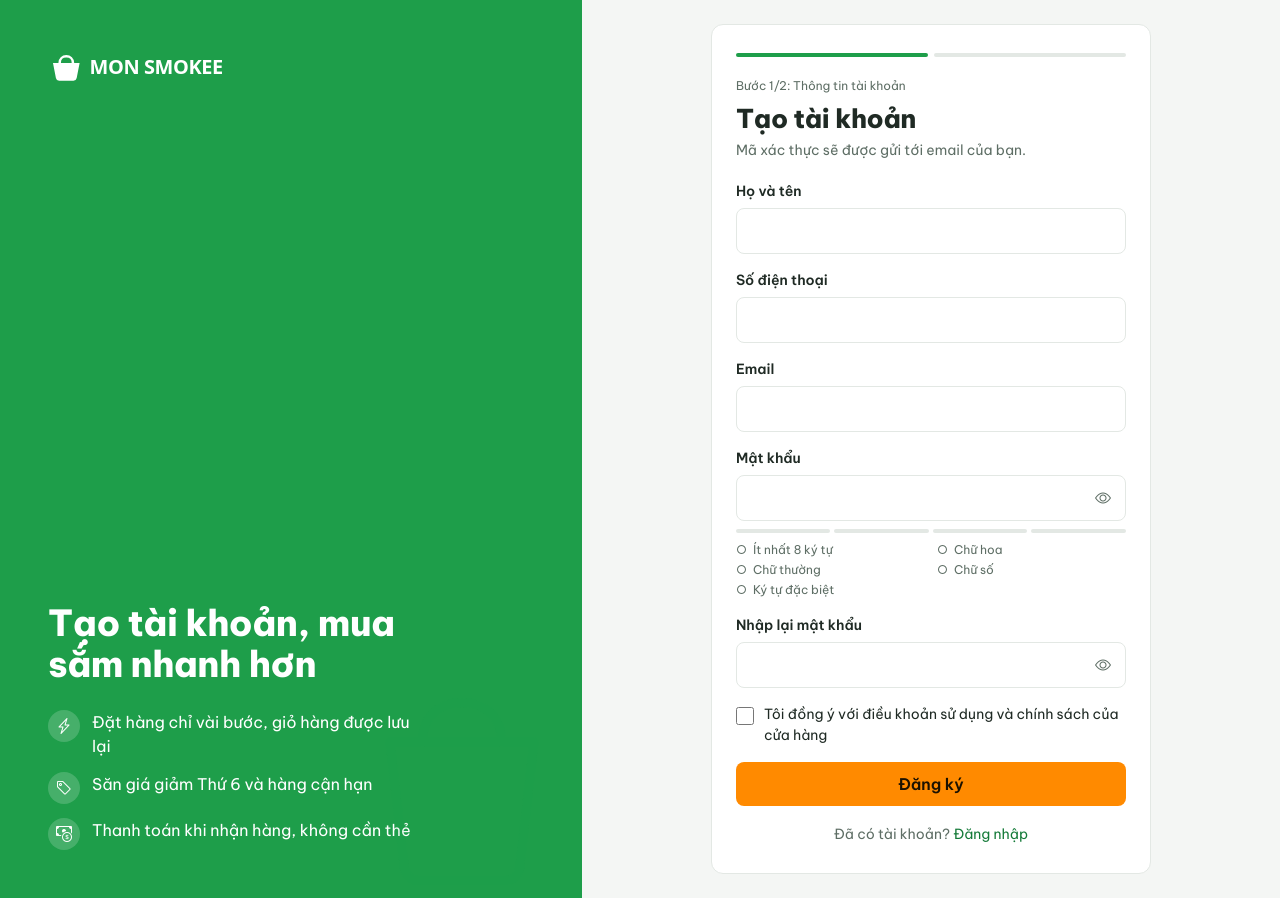
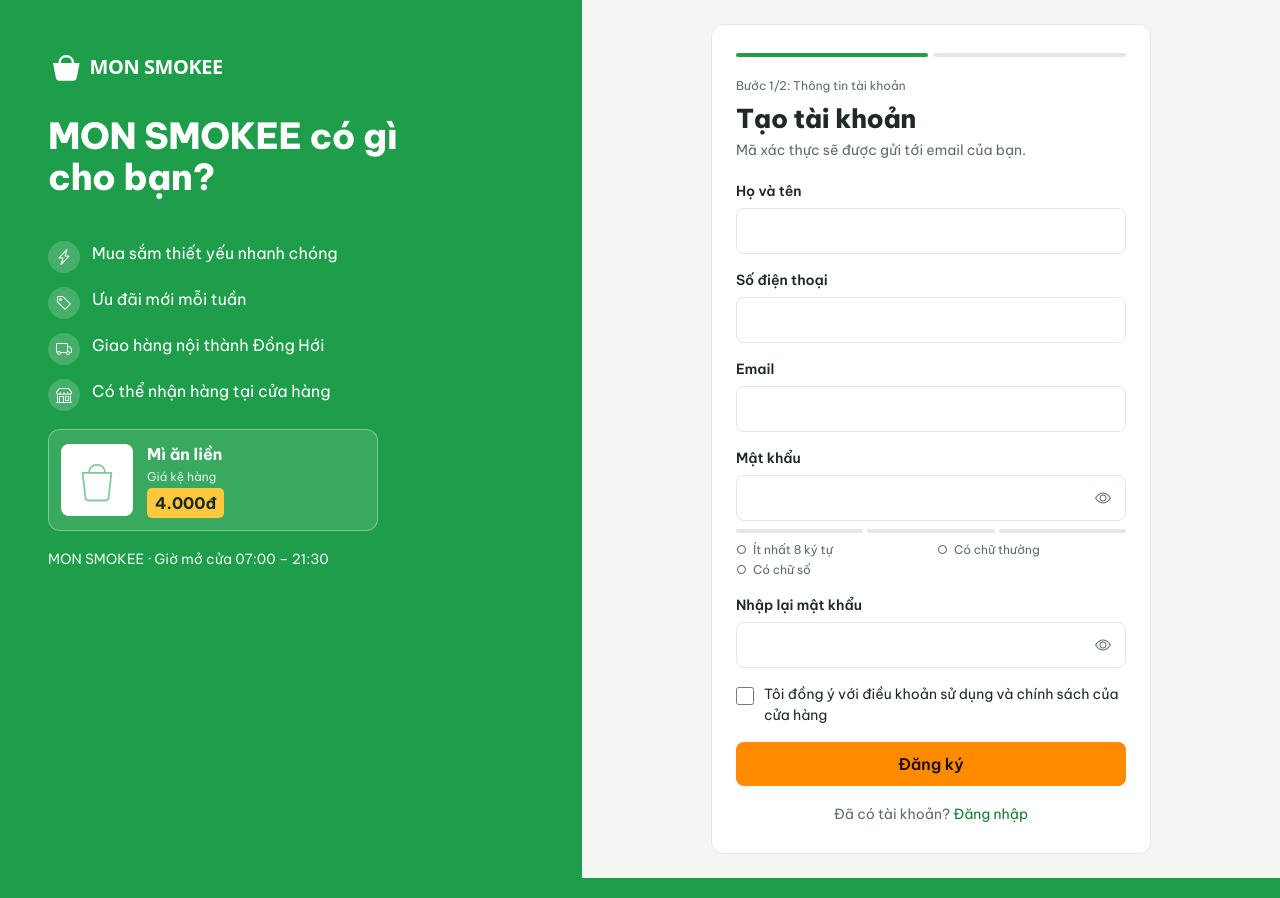
Before and after one commit to Monking-crypto/monsmokee-shop, a PHP site: page /dang-ky.html in a window 1280 px wide. Run offline with PHP 8.4, Linux system fonts and the light colour scheme.

Commit message:
YC6: cập nhật đăng ký và xác thực OTP
Co-authored-by: Copilot <223556219+Copilot@users.noreply.github.com>

```diff
--- a/frontend/assets/css/auth.css
+++ b/frontend/assets/css/auth.css
@@ -1,7 +1,7 @@
 /* auth.css - đăng nhập, đăng ký, quên mật khẩu */
 .auth{min-height:100vh;display:grid;background:var(--ms-bg)}
 @media(min-width:992px){.auth{grid-template-columns:5fr 6fr}}
-.auth__aside{display:none;position:relative;padding:48px;background:var(--ms-green);color:#fff;overflow:hidden}
+.auth__aside{display:none;position:relative;align-items:flex-start!important;justify-content:flex-start!important;gap:28px;padding:48px;background:var(--ms-green);color:#fff;overflow:hidden}
 @media(min-width:992px){.auth__aside{display:flex;flex-direction:column;justify-content:space-between}}
 .auth__aside img.auth__logo{height:40px;width:auto;filter:brightness(0) invert(1)}
 .auth__aside h2{font-size:var(--fs-2xl);font-weight:800;line-height:1.15;max-width:14ch}
@@ -9,6 +9,13 @@
 .auth__perks li{display:flex;gap:12px;align-items:flex-start;font-size:var(--fs-md)}
 .auth__perks i{flex:none;width:32px;height:32px;display:grid;place-items:center;border-radius:50%;background:rgba(255,255,255,.18)}
 .auth__art{position:absolute;right:-60px;bottom:-60px;width:360px;opacity:.14;pointer-events:none}
+.auth__aside-content{display:grid;gap:18px}
+.auth__sample-product{display:flex;align-items:center;gap:14px;width:min(330px,100%);padding:12px;border:1px solid rgba(255,255,255,.35);border-radius:var(--ms-radius);background:rgba(255,255,255,.12)}
+.auth__sample-product img{width:72px;height:72px;border-radius:var(--ms-radius-sm);background:#fff;object-fit:contain}
+.auth__sample-product div{display:grid;gap:2px}
+.auth__sample-product span{font-size:var(--fs-xs);opacity:.85}
+.auth__sample-product b{display:inline-block;width:max-content;padding:3px 8px;border-radius:5px;background:var(--ms-yellow);color:var(--ms-text)}
+.auth__store-info{font-size:var(--fs-sm);opacity:.9}
 .auth__main{display:flex;align-items:center;justify-content:center;padding:24px 16px}
 .auth__card{width:100%;max-width:440px;padding:28px 24px;background:#fff;border:1px solid var(--ms-border);border-radius:var(--ms-radius)}
 .auth__mobile-logo{display:block;margin-bottom:20px}
@@ -38,12 +45,11 @@
 
 /* Đo độ mạnh mật khẩu */
 .pwm{margin-top:8px}
-.pwm__bar{display:grid;grid-template-columns:repeat(4,1fr);gap:4px}
+.pwm__bar{display:grid;grid-template-columns:repeat(3,1fr);gap:4px}
 .pwm__bar span{height:4px;border-radius:2px;background:var(--ms-border)}
-.pwm[data-level="1"] .pwm__bar span:nth-child(-n+1){background:var(--ms-red)}
-.pwm[data-level="2"] .pwm__bar span:nth-child(-n+2){background:var(--ms-orange)}
-.pwm[data-level="3"] .pwm__bar span:nth-child(-n+3){background:var(--ms-yellow)}
-.pwm[data-level="4"] .pwm__bar span{background:var(--ms-green)}
+.pwm[data-level="1"] .pwm__bar span:nth-child(-n+1){background:var(--ms-orange)}
+.pwm[data-level="2"] .pwm__bar span:nth-child(-n+2){background:var(--ms-yellow)}
+.pwm[data-level="3"] .pwm__bar span{background:var(--ms-green)}
 .pwm__list{list-style:none;margin:8px 0 0;padding:0;display:grid;grid-template-columns:1fr 1fr;gap:2px 12px;font-size:var(--fs-xs);color:var(--ms-muted)}
 .pwm__list li::before{content:"○";margin-right:6px}
 .pwm__list li.ok{color:var(--ms-green-dark)}
--- a/frontend/assets/js/components/password-meter.js
+++ b/frontend/assets/js/components/password-meter.js
@@ -1,17 +1,17 @@
 // password-meter.js - thanh đo độ mạnh + checklist tiêu chí, cập nhật realtime
 import { passwordChecks } from '../core/validators.js';
 
-const LABELS = [['len', 'Ít nhất 8 ký tự'], ['upper', 'Chữ hoa'], ['lower', 'Chữ thường'], ['digit', 'Chữ số'], ['special', 'Ký tự đặc biệt']];
+const LABELS = [['len', 'Ít nhất 8 ký tự'], ['lower', 'Có chữ thường'], ['digit', 'Có chữ số']];
 
 export function mountPasswordMeter(input, host) {
   host.className = 'pwm';
-  host.innerHTML = `<div class="pwm__bar" aria-hidden="true"><span></span><span></span><span></span><span></span></div>
+  host.innerHTML = `<div class="pwm__bar" aria-hidden="true"><span></span><span></span><span></span></div>
     <ul class="pwm__list" aria-label="Tiêu chí mật khẩu">${LABELS.map(([k, t]) => `<li data-k="${k}">${t}</li>`).join('')}</ul>`;
   const update = () => {
     const c = passwordChecks(input.value);
     let met = 0;
     host.querySelectorAll('li').forEach((li) => { const ok = c[li.dataset.k]; li.classList.toggle('ok', ok); if (ok) met++; });
-    host.dataset.level = input.value ? Math.max(1, Math.ceil((met / 5) * 4)) : 0;
+    host.dataset.level = input.value ? Math.max(1, Math.ceil((met / 3) * 3)) : 0;
   };
   input.addEventListener('input', update);
   update();
--- a/frontend/assets/js/core/validators.js
+++ b/frontend/assets/js/core/validators.js
@@ -1,12 +1,12 @@
 // validators.js - phản chiếu Validator.php (mục 11.2)
 export const RE_PHONE = /^0\d{9}$/;
-export const RE_PASSWORD = /^(?=.*[a-z])(?=.*[A-Z])(?=.*\d)(?=.*[^A-Za-z0-9]).{8,}$/;
+export const RE_PASSWORD = /^(?=.*[a-z])(?=.*\d).{8,}$/;
 export const RE_NAME = /^\p{L}+(?:[\s\p{L}]+)+$/u;
 export const RE_OTP = /^\d{6}$/;
 const RE_EMAIL = /^[^\s@]+@[^\s@]+\.[^\s@]{2,}$/;
 
 export const passwordChecks = (v) => ({
-  len: v.length >= 8, lower: /[a-z]/.test(v), upper: /[A-Z]/.test(v), digit: /\d/.test(v), special: /[^A-Za-z0-9]/.test(v),
+  len: v.length >= 8, lower: /[a-z]/.test(v), digit: /\d/.test(v),
 });
 
 /** Mỗi hàm trả về chuỗi lỗi, hoặc '' nếu hợp lệ. */
--- a/frontend/assets/js/pages/register.js
+++ b/frontend/assets/js/pages/register.js
@@ -9,6 +9,11 @@ import { mountPasswordMeter } from '../components/password-meter.js';
 import { mountOtp } from '../components/otp-input.js';
 
 const MAX_WRONG = 5;
+const storeInfo = qs('#register-store-info');
+if (storeInfo) {
+  const { name, hours, address } = CONFIG.STORE_INFO;
+  storeInfo.textContent = `${name}${address ? ` · ${address}` : ''} · Giờ mở cửa ${hours}`;
+}
 const form = qs('#reg-form'), stepInfo = qs('#step-info'), stepOtp = qs('#step-otp'), alertBox = qs('#reg-alert');
 const f = Object.fromEntries(['ho_ten', 'so_dien_thoai', 'email', 'mat_khau', 'nhap_lai'].map((k) => [k, qs(`[name=${k}]`)]));
 const fieldOf = (input) => input.closest('.field');
--- a/frontend/dang-ky.html
+++ b/frontend/dang-ky.html
@@ -15,13 +15,16 @@
 <div class="auth">
   <aside class="auth__aside">
     <a href="index.html"><img class="auth__logo" src="assets/img/logo.svg" alt="MON SMOKEE"></a>
-    <div><h2>Tạo tài khoản, mua sắm nhanh hơn</h2>
+    <div class="auth__aside-content"><h2>MON SMOKEE có gì cho bạn?</h2>
       <ul class="auth__perks">
-        <li><i class="bi bi-lightning-charge" aria-hidden="true"></i>Đặt hàng chỉ vài bước, giỏ hàng được lưu lại</li>
-        <li><i class="bi bi-tag" aria-hidden="true"></i>Săn giá giảm Thứ 6 và hàng cận hạn</li>
-        <li><i class="bi bi-cash-coin" aria-hidden="true"></i>Thanh toán khi nhận hàng, không cần thẻ</li>
-      </ul></div>
-    <img class="auth__art" src="assets/img/placeholder-product.svg" alt="">
+        <li><i class="bi bi-lightning-charge" aria-hidden="true"></i>Mua sắm thiết yếu nhanh chóng</li>
+        <li><i class="bi bi-tag" aria-hidden="true"></i>Ưu đãi mới mỗi tuần</li>
+        <li><i class="bi bi-truck" aria-hidden="true"></i>Giao hàng nội thành Đồng Hới</li>
+        <li><i class="bi bi-shop" aria-hidden="true"></i>Có thể nhận hàng tại cửa hàng</li>
+      </ul>
+      <div class="auth__sample-product"><img src="assets/img/placeholder-product.svg" alt=""><div><strong>Mì ăn liền</strong><span>Giá kệ hàng</span><b>4.000đ</b></div></div>
+      <p class="auth__store-info" id="register-store-info"></p>
+    </div>
   </aside>
   <main class="auth__main">
     <div class="auth__card">
@@ -50,7 +53,7 @@
         <p class="lead">Mã gồm 6 chữ số đã gửi tới <strong id="otp-email"></strong>.</p>
         <div id="otp"></div>
         <p class="field__error" id="otp-err" role="alert"></p>
-        <div class="otp-meta"><span>Mã hết hạn sau <b id="otp-ttl">03:00</b></span>
+        <div class="otp-meta"><span>Mã hết hạn sau <b id="otp-ttl">05:00</b></span>
           <span><button class="link-btn" id="resend" type="button" disabled>Gửi lại mã</button> <b id="resend-wait"></b></span></div>
         <button id="verify-btn" class="ms-btn ms-btn--primary ms-btn--block mt-3" type="button">Xác nhận</button>
         <p class="auth__alt"><button class="link-btn" id="edit-info" type="button">Sửa thông tin đăng ký</button></p>
```
